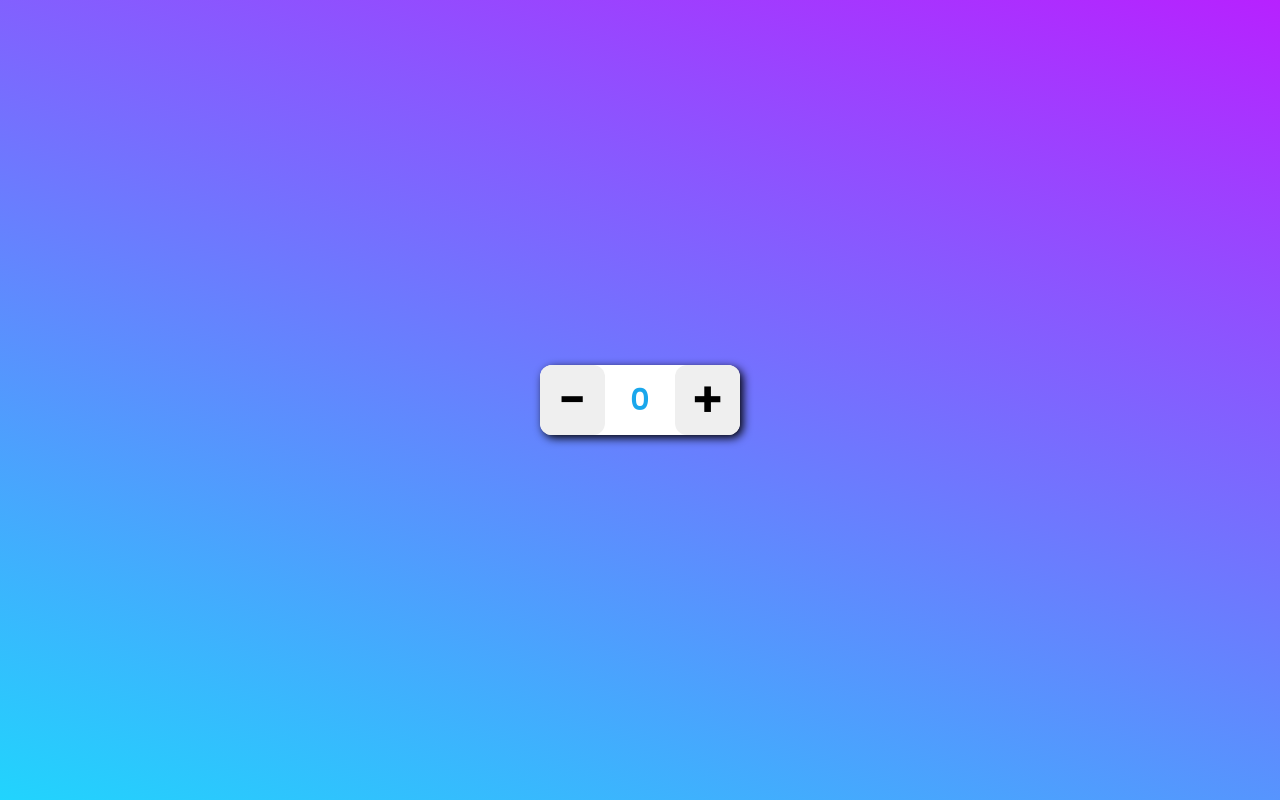
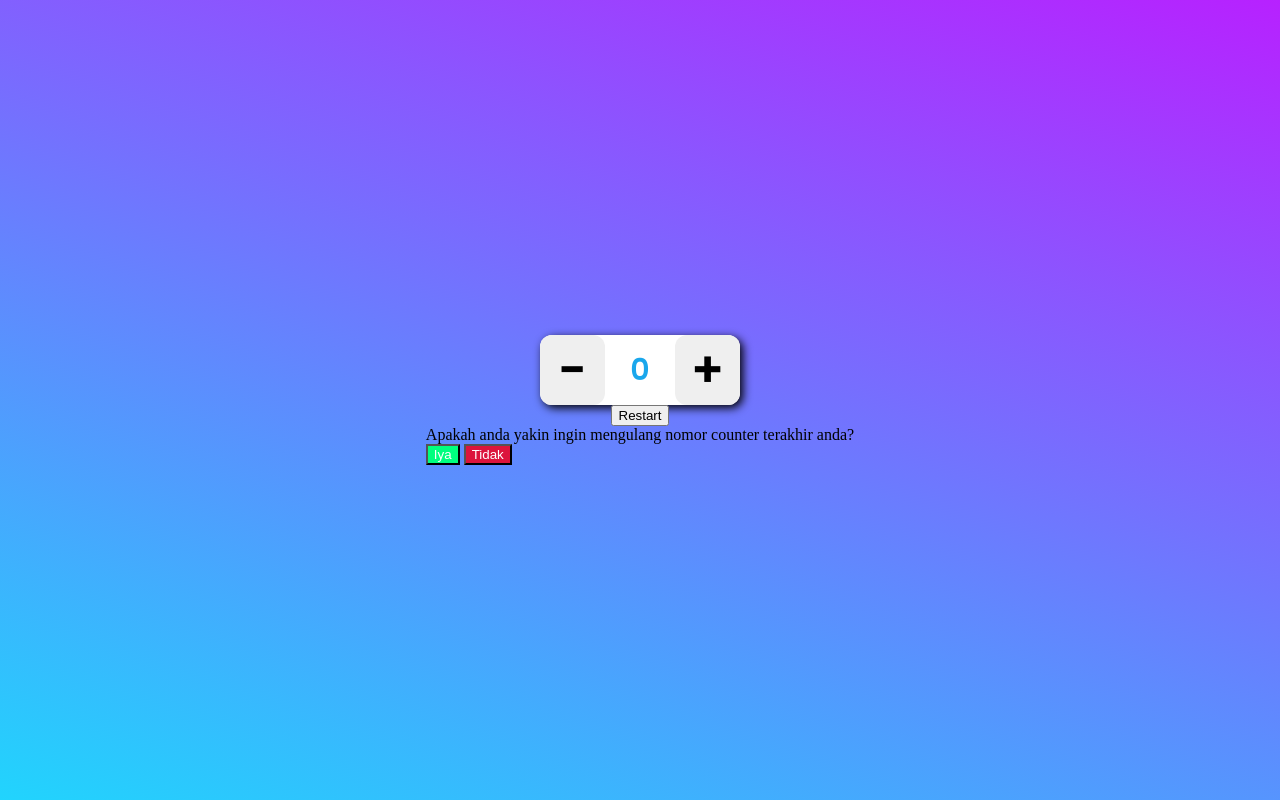
Before and after one commit to ArryPutra/counter, a plain HTML site: page index.html in a window 1280 px wide. Drawn offline with Linux system fonts and the light colour scheme.

Commit message:
Update index.html

```diff
--- a/index.html
+++ b/index.html
@@ -17,10 +17,27 @@
 <body>
 
     <header>
+        <div class="stop-watch">
+            <!-- <span id="hours">00</span>
+            <span>:</span>
+            <span id="minutes">00</span>
+            <span>:</span>
+            <span id="seconds">00</span> -->
+        </div>
         <div class="container">
             <button id="min">-</button>
-            <span id="number">0</span>
+            <span id="number"></span>
             <button id="plus">+</button>
+        </div>
+        <div class="button-options">
+            <button id="restartBtn">Restart</button>
+        </div>
+        <div class="notice">
+            <span>Apakah anda yakin ingin mengulang nomor counter terakhir anda?</span>
+            <div>
+                <button id="iya" style="background: springgreen; color: white;">Iya</button>
+                <button id="tidak" style="background: crimson; color: white;">Tidak</button>
+            </div>
         </div>
     </header>
 
```
